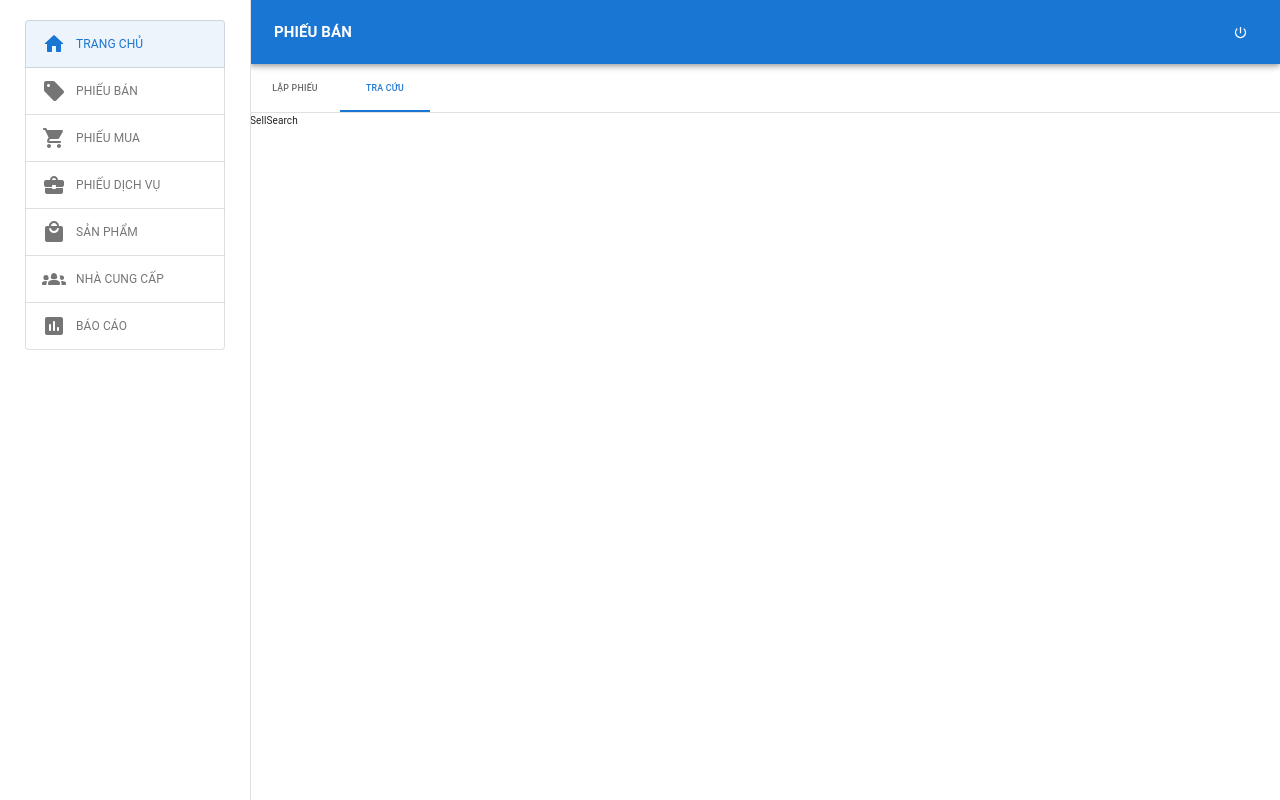
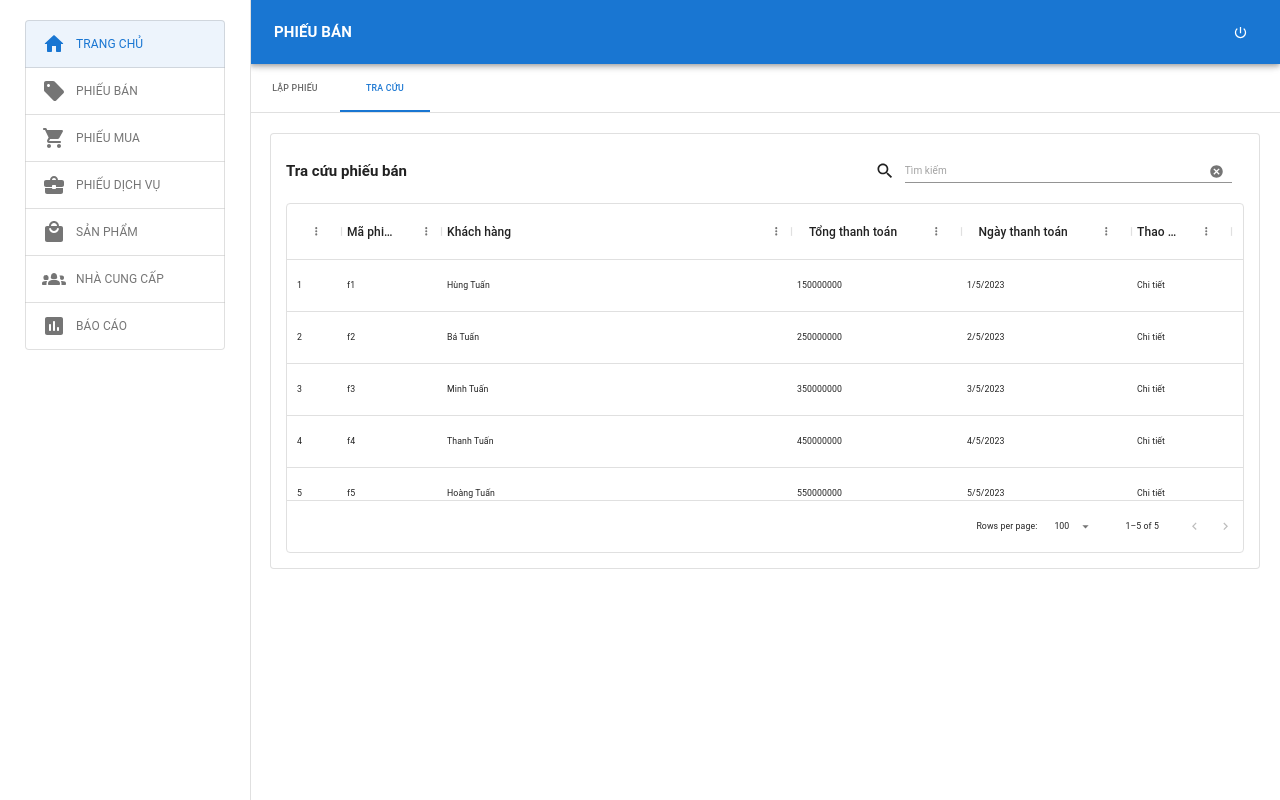
Before and after one commit to realhaidinh/jewlery-management-web, a React (Vite) app: page /sell in a window 1280 px wide. Both pictures are taken after a click on the tab "TRA CỨU". Shown: the top 800 px of the page. Built offline with nearby package versions, Linux system fonts and the light colour scheme.

Commit message:
add TableContainer, SearchContainer

```diff
--- a/src/components/Container/FormContainer.jsx
+++ b/src/components/Container/FormContainer.jsx
@@ -1,11 +1,13 @@
-import { Grid, Stack, Button } from '@mui/material';
+import { Grid, Stack, Typography, Button } from '@mui/material';
 import Container from './Container';
-const FormContainer = ({ title, formID, currentDate, show, resetForm, submitForm, children }) => {
+const FormContainer = ({ show, title, formID, currentDate, resetForm, submitForm, children }) => {
   return (
     <Stack spacing={2} sx={{ p: '20px', display: `${show ? 'block' : 'none'}` }}>
       <Container>
         <form>
-          <h1>{title}</h1>
+          <Typography variant="h5">
+            <b>{title}</b>
+          </Typography>
           <Grid container spacing={2} sx={{ marginTop: '5px' }}>
             <Grid item xs={12}>
               <p>Mã phiếu: {formID}</p>
--- /dev/null
+++ b/src/components/Container/SearchContainer.jsx
@@ -0,0 +1,42 @@
+import { Stack, Typography, Box, IconButton, TextField, InputAdornment } from '@mui/material';
+import Container from './Container';
+import SearchIcon from '@mui/icons-material/Search';
+import CancelIcon from '@mui/icons-material/Cancel';
+
+const SearchContainer = ({ show, title, onChange, onClick, value, children }) => {
+  return (
+    <Stack spacing={2} sx={{ p: '20px', display: `${show ? 'block' : 'none'}` }}>
+      <Container>
+        <Stack direction="row" flex="1" alignItems="center" mb="10px">
+          <Box sx={{ width: '60%' }}>
+            <Typography variant="h5">
+              <b>{title}</b>
+            </Typography>
+          </Box>
+          <Box variant="outlined" sx={{ p: '2px 4px', display: 'flex', alignItems: 'center', width: '40%' }}>
+            <SearchIcon sx={{ m: '10px', fontSize: 20 }} />
+            <TextField
+              sx={{ mr: 1, flex: 1 }}
+              variant="standard"
+              placeholder="Tìm kiếm"
+              value={value}
+              onChange={onChange}
+              InputProps={{
+                endAdornment: (
+                  <InputAdornment position="end">
+                    <IconButton onClick={onClick}>
+                      <CancelIcon />
+                    </IconButton>
+                  </InputAdornment>
+                ),
+              }}
+            />
+          </Box>
+        </Stack>
+        {children}
+      </Container>
+    </Stack>
+  );
+};
+
+export default SearchContainer;
--- /dev/null
+++ b/src/components/Container/TableContainer.jsx
@@ -0,0 +1,30 @@
+import { Box } from '@mui/material';
+import { DataGrid } from '@mui/x-data-grid';
+
+const TableContainer = ({ columns, rows, SearchInput }) => {
+  return (
+    <Box
+      sx={{
+        height: 350,
+        width: '100%',
+        '& .table-header': {
+          fontSize: '1.2rem',
+        },
+        '& .table-row': {
+          fontSize: '1.2rem',
+        },
+      }}
+    >
+      <DataGrid
+        columns={columns}
+        rows={rows.filter((form) => {
+          return Object.values(form).some((value) => {
+            return value.toString().toLowerCase().includes(SearchInput.toLowerCase());
+          });
+        })}
+      />
+    </Box>
+  );
+};
+
+export default TableContainer;
--- a/src/components/Container/index.jsx
+++ b/src/components/Container/index.jsx
@@ -1,4 +1,7 @@
+import Container from './Container';
 import CartContainer from './CartContainer';
 import FormContainer from './FormContainer';
+import SearchContainer from './SearchContainer';
+import TableContainer from './TableContainer';
 
-export { CartContainer, FormContainer };
+export { Container, CartContainer, FormContainer, SearchContainer, TableContainer };
--- a/src/pages/SellTicket/SellForm.jsx
+++ b/src/pages/SellTicket/SellForm.jsx
@@ -103,10 +103,10 @@ const SellForm = ({ show }) => {
 
   return (
     <FormContainer
+      show={show}
       title="Lập phiếu bán hàng"
       formID={state.sellFormID}
       currentDate={state.currentDate}
-      show={show}
       resetForm={resetForm}
       submitForm={handleSubmit}
     >
--- a/src/pages/SellTicket/SellSearch.jsx
+++ b/src/pages/SellTicket/SellSearch.jsx
@@ -1,15 +1,60 @@
-import React from 'react';
-import { Typography } from '@mui/material';
+import { useState } from 'react';
+import { Box, Typography } from '@mui/material';
+import { SearchContainer, TableContainer } from '../../components/Container/';
+import formData from '../formData';
+
+const initialSearchInput = '';
+const columns = [
+  { field: 'numOrder', headerClassName: 'table-header', headerName: '#', headerAlign: 'center', width: 50 },
+  { field: 'formID', headerClassName: 'table-header', headerName: 'Mã phiếu', width: 100 },
+  { field: 'customerName', headerClassName: 'table-header', headerName: 'Khách hàng', width: 350 },
+  {
+    field: 'totalPaid',
+    headerClassName: 'table-header',
+    headerName: 'Tổng thanh toán',
+    headerAlign: 'center',
+    width: 170,
+  },
+  {
+    field: 'formDate',
+    headerClassName: 'table-header',
+    headerName: 'Ngày thanh toán',
+    headerAlign: 'center',
+    width: 170,
+  },
+  { field: 'action', headerClassName: 'table-header', headerName: 'Thao tác', headerAlign: 'center', width: 100 },
+];
+const rows = formData.map((form, index) => {
+  return {
+    id: index,
+    numOrder: index + 1,
+    formID: form.formID,
+    customerName: form.customerName,
+    totalPaid: form.totalPaid,
+    formDate: form.dateCreated,
+    action: 'Chi tiết',
+  };
+});
 
 const SellSearch = ({ show }) => {
+  const [SearchInput, setSearchInput] = useState(initialSearchInput);
+  // console.log(SearchInput);
+  const handleSearchInput = (event) => {
+    setSearchInput(event.target.value);
+  };
+  const deleteSearchInput = () => {
+    setSearchInput(initialSearchInput);
+  };
   return (
-    <Typography
-      sx={{
-        display: `${show ? 'block' : 'none'}`,
-      }}
+    <SearchContainer
+      show={show}
+      title="Tra cứu phiếu bán"
+      value={SearchInput}
+      onChange={handleSearchInput}
+      onClick={deleteSearchInput}
     >
-      SellSearch
-    </Typography>
+      <TableContainer columns={columns} rows={rows} SearchInput={SearchInput} />
+    </SearchContainer>
   );
 };
 
--- /dev/null
+++ b/src/pages/formData.js
@@ -0,0 +1,8 @@
+const formData = [
+  { formID: 'f1', customerName: 'Hùng Tuấn', totalPaid: 150000000, dateCreated: '1/5/2023' },
+  { formID: 'f2', customerName: 'Bá Tuấn', totalPaid: 250000000, dateCreated: '2/5/2023' },
+  { formID: 'f3', customerName: 'Minh Tuấn', totalPaid: 350000000, dateCreated: '3/5/2023' },
+  { formID: 'f4', customerName: 'Thanh Tuấn', totalPaid: 450000000, dateCreated: '4/5/2023' },
+  { formID: 'f5', customerName: 'Hoàng Tuấn', totalPaid: 550000000, dateCreated: '5/5/2023' },
+];
+export default formData;
```
Also changed, not shown: package.json (+4 -3 lines), 1 other file (tests, documents, lock files or other folders).
